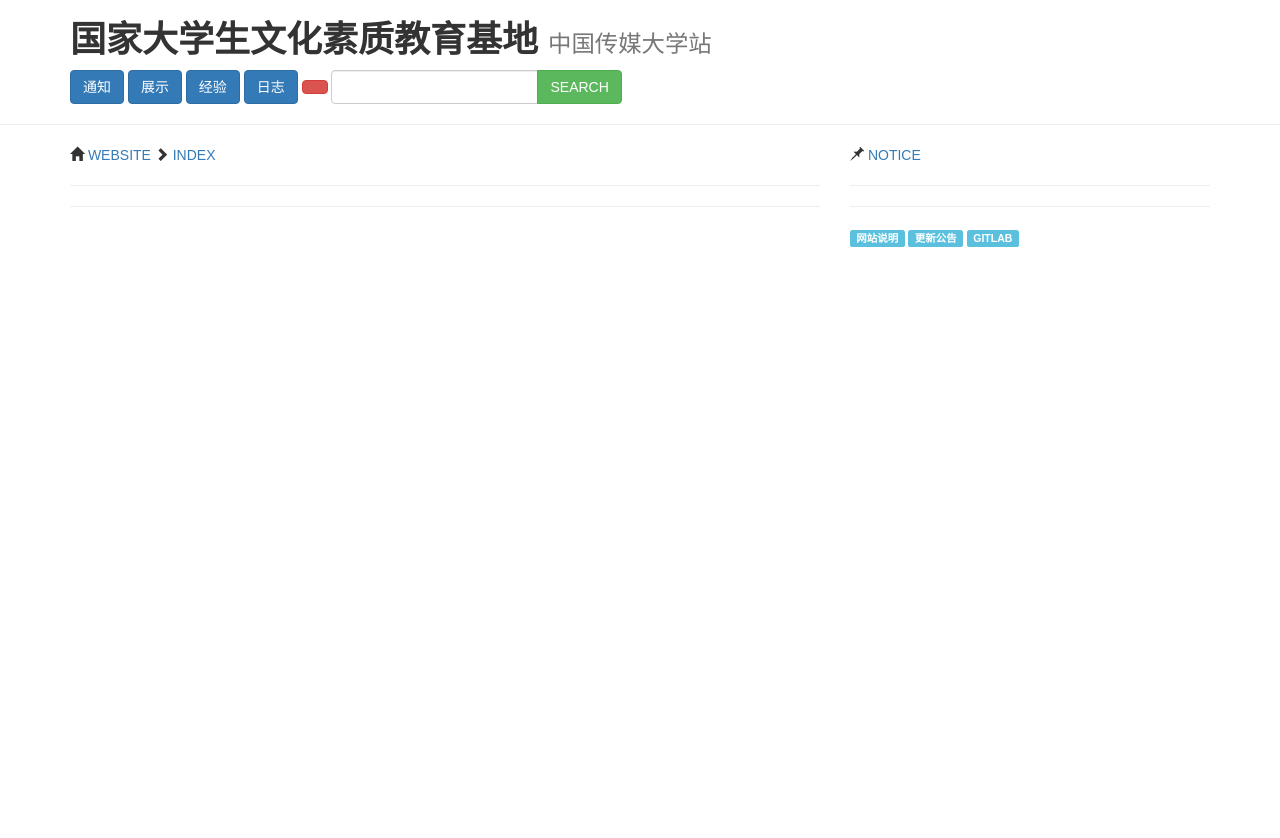
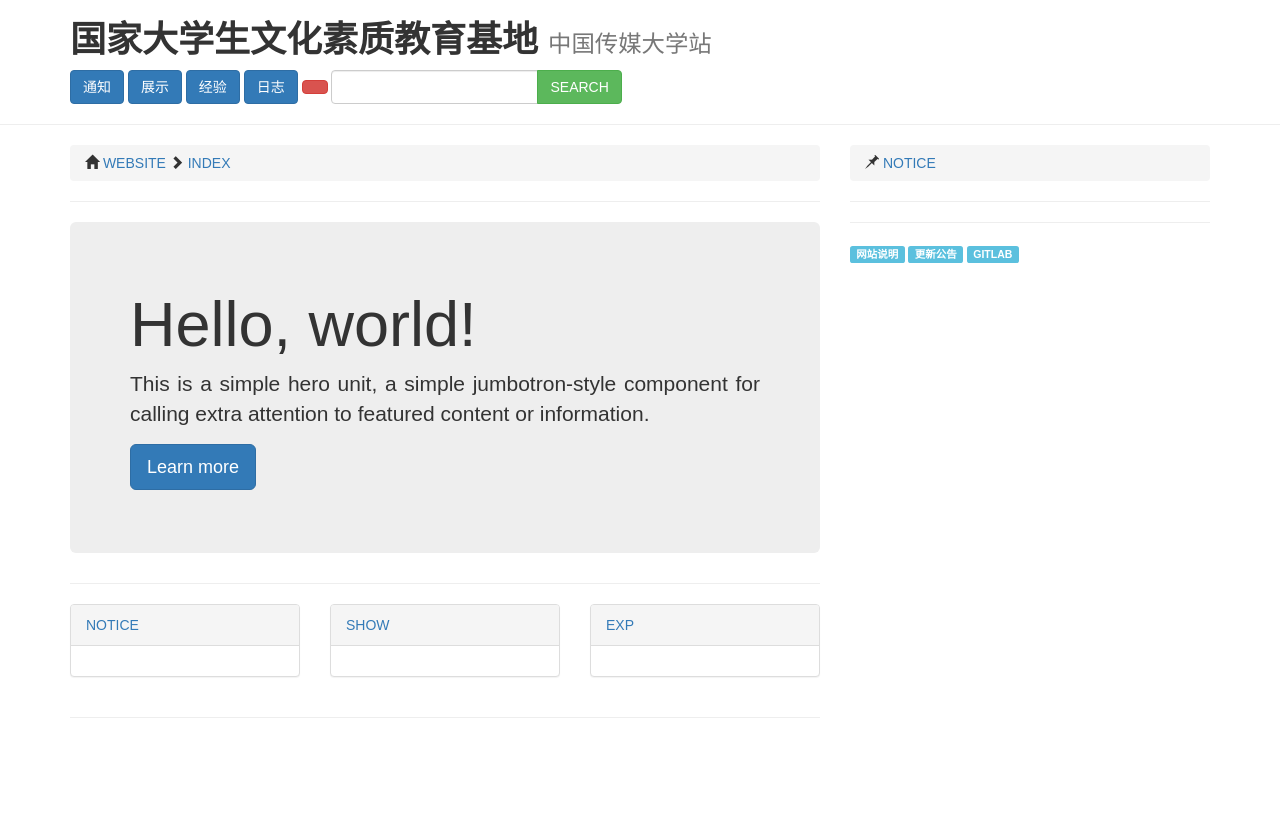
Before and after one commit to fkworld/wenhua_cuc, a Flask app: page / in a window 1280 px wide. Before the commit the page ends 247 px from the top, so only its background shows below. Run offline with Flask 2, Linux system fonts and the light colour scheme; data that the repository does not hold is empty; some libraries are stand-ins or nearby versions.

Commit message:
添加前端显示效果

```diff
--- a/static/font.css
+++ b/static/font.css
@@ -1,9 +1,9 @@
 * {
-  font-family: Arial, Microsoft YaHei;
-  text-align:justify;
-  text-justify:inter-ideograph;
+  font-family: Sans-serif;
+  text-align: justify;
+  text-justify: inter-ideograph;
 }
 
 .article_context {
-  font-size: 20px;
+  font-size: 18px;
 }
--- a/templates/404.html
+++ b/templates/404.html
@@ -2,7 +2,7 @@
 
 {% block page_left_head %}
 <span class="glyphicon glyphicon-home"></span>
-<a href="/">网站</a>
+<a href="/">WEBSITE</a>
 <span class="glyphicon glyphicon-chevron-right"></span>
 <a href="javascript:void(0)" class="disable">404-page-not-found</a>
 {% endblock %}
--- a/templates/article_list.html
+++ b/templates/article_list.html
@@ -2,7 +2,7 @@
 
 {% block page_left_head %}
 <span class="glyphicon glyphicon-home"></span>
-<a href="/">DOC</a>
+<a href="/">WEBSITE</a>
 <span class="glyphicon glyphicon-chevron-right"></span>
 <a href="" class="disable">{{ page_title }}</a>
 {% endblock %}
--- a/templates/base.html
+++ b/templates/base.html
@@ -37,8 +37,10 @@
 <div class="container">
     <div class="row">
         <div id="page_left" class="col-sm-8">
-            {% block page_left_head %}
-            {% endblock %}
+            <div class="breadcrumb">
+                {% block page_left_head %}
+                {% endblock %}
+            </div>
             <hr>
             {% block page_left_body %}
             {% endblock %}
@@ -48,8 +50,10 @@
         </div>
         <div id="page_right" class="col-sm-4">
             {% block page_right_head %}
-                <span class="glyphicon glyphicon-pushpin"></span>
-                <a href="/">NOTICE</a>
+                <div class="breadcrumb">
+                    <span class="glyphicon glyphicon-pushpin"></span>
+                    <a href="#">NOTICE</a>
+                </div>
             {% endblock %}
             <hr>
             {% block page_right_body %}
--- a/templates/edit_article.html
+++ b/templates/edit_article.html
@@ -2,7 +2,7 @@
 
 {% block page_left_head %}
 <span class="glyphicon glyphicon-home"></span>
-<a href="/">网站</a>
+<a href="/">WEBSITE</a>
 <span class="glyphicon glyphicon-chevron-right"></span>
 <a href="javascript:void(0)" class="disable">{{ page_title }}</a>
 {% endblock %}
--- a/templates/index.html
+++ b/templates/index.html
@@ -8,11 +8,54 @@
 {% endblock %}
 
 {% block page_left_body %}
-{% for article in article_list %}
-{% if article.flag == 'ONLINE' %}
-<span class="glyphicon glyphicon-file"></span>
-<a href="{{ url_for('views_blueprint.get_article_by_id', article_id=article.id) }}">{{ article.title }}</a>
-<br>
-{% endif %}
-{% endfor %}
+<div class="jumbotron">
+    <h1>Hello, world!</h1>
+    <p>This is a simple hero unit, a simple jumbotron-style component for calling extra attention to featured content or information.</p>
+    <p><a class="btn btn-primary btn-lg" href="#" role="button">Learn more</a></p>
+</div>
+<hr>
+<div class="row">
+    <div class="col-sm-4">
+        <div class="panel panel-default">
+            <div class="panel-heading">
+                <a href="{{ url_for('views_blueprint.get_article_list_by_tag', article_tag='NOTICE') }}">NOTICE</a>
+            </div>
+            <div class="panel-body">
+                {% for article in article_notice_list %}
+                <span class="glyphicon glyphicon-file"></span>
+                <a href="{{ url_for('views_blueprint.get_article_by_id', article_id=article.id) }}">{{ article.title }}</a>
+                <br>
+                {% endfor %}
+            </div>
+        </div>
+    </div>
+    <div class="col-sm-4">
+        <div class="panel panel-default">
+            <div class="panel-heading">
+                <a href="{{ url_for('views_blueprint.get_article_list_by_tag', article_tag='SHOW') }}">SHOW</a>
+            </div>
+            <div class="panel-body">
+                {% for article in article_show_list %}
+                <span class="glyphicon glyphicon-file"></span>
+                <a href="{{ url_for('views_blueprint.get_article_by_id', article_id=article.id) }}">{{ article.title }}</a>
+                <br>
+                {% endfor %}
+            </div>
+        </div>
+    </div>
+    <div class="col-sm-4">
+        <div class="panel panel-default">
+            <div class="panel-heading">
+                <a href="{{ url_for('views_blueprint.get_article_list_by_tag', article_tag='EXP') }}">EXP</a>
+            </div>
+            <div class="panel-body">
+                {% for article in article_exp_list %}
+                <span class="glyphicon glyphicon-file"></span>
+                <a href="{{ url_for('views_blueprint.get_article_by_id', article_id=article.id) }}">{{ article.title }}</a>
+                <br>
+                {% endfor %}
+            </div>
+        </div>
+    </div>
+</div>
 {% endblock %}
--- a/views.py
+++ b/views.py
@@ -19,9 +19,10 @@ def new_render_template(template_name_or_list, **context):
 @views_blueprint.route('/', methods=['GET','POST'])
 def index():
     article = Article()
-    article_list = article.search_all()
-    article_list.reverse() # 排序
-    return new_render_template('index.html', article_list=article_list, page_title='INDEX')
+    article_notice_list = article.search_by_tag('NOTICE')
+    article_show_list = article.search_by_tag('SHOW')
+    article_exp_list = article.search_by_tag('EXP')
+    return new_render_template('index.html', article_notice_list=article_notice_list, article_show_list=article_show_list, article_exp_list=article_exp_list, page_title='INDEX')
 
 @views_blueprint.app_errorhandler(404)
 def page_not_found(e):
```
Also changed, not shown: templates/article.html (+7 -7 lines).
